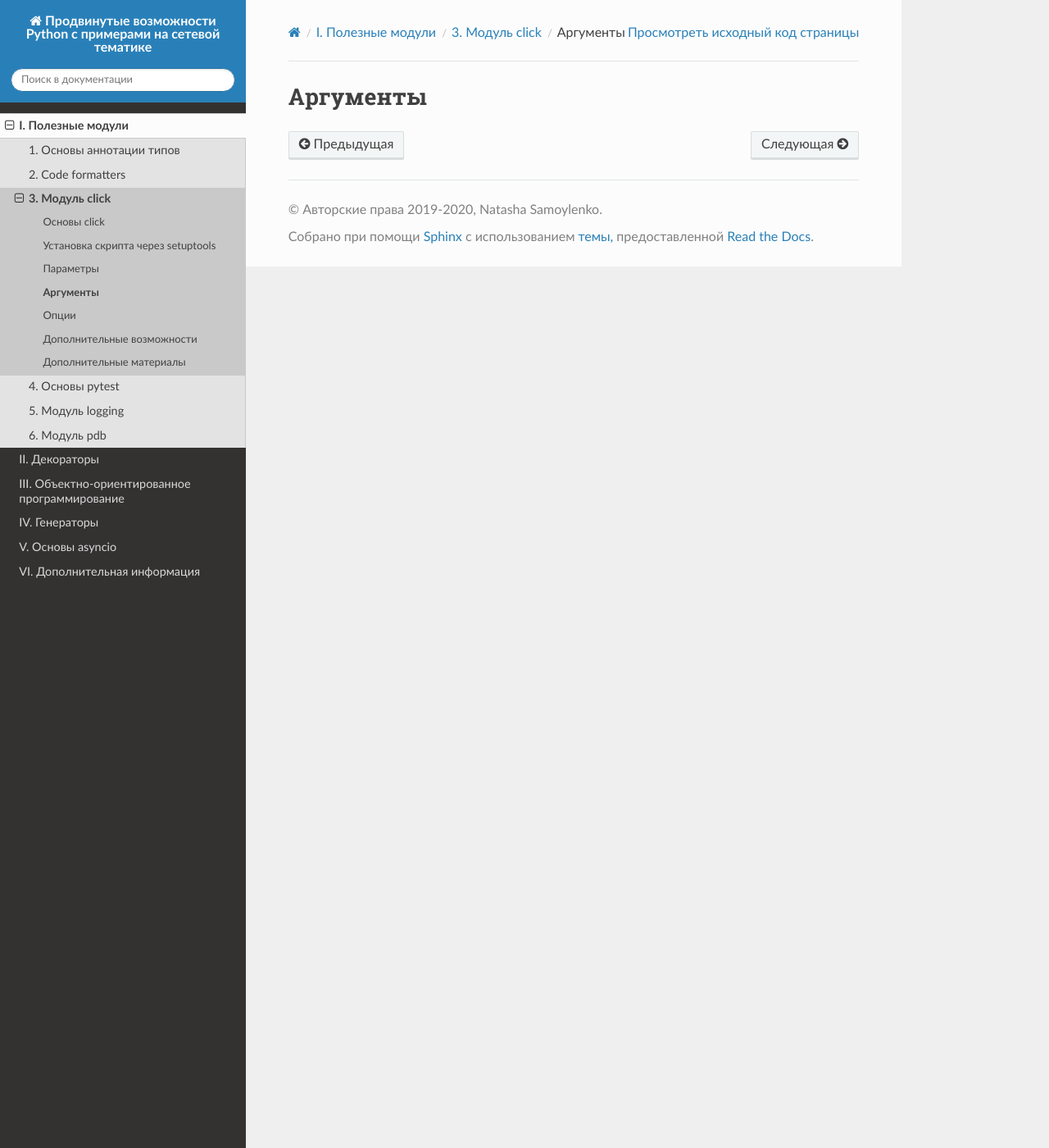
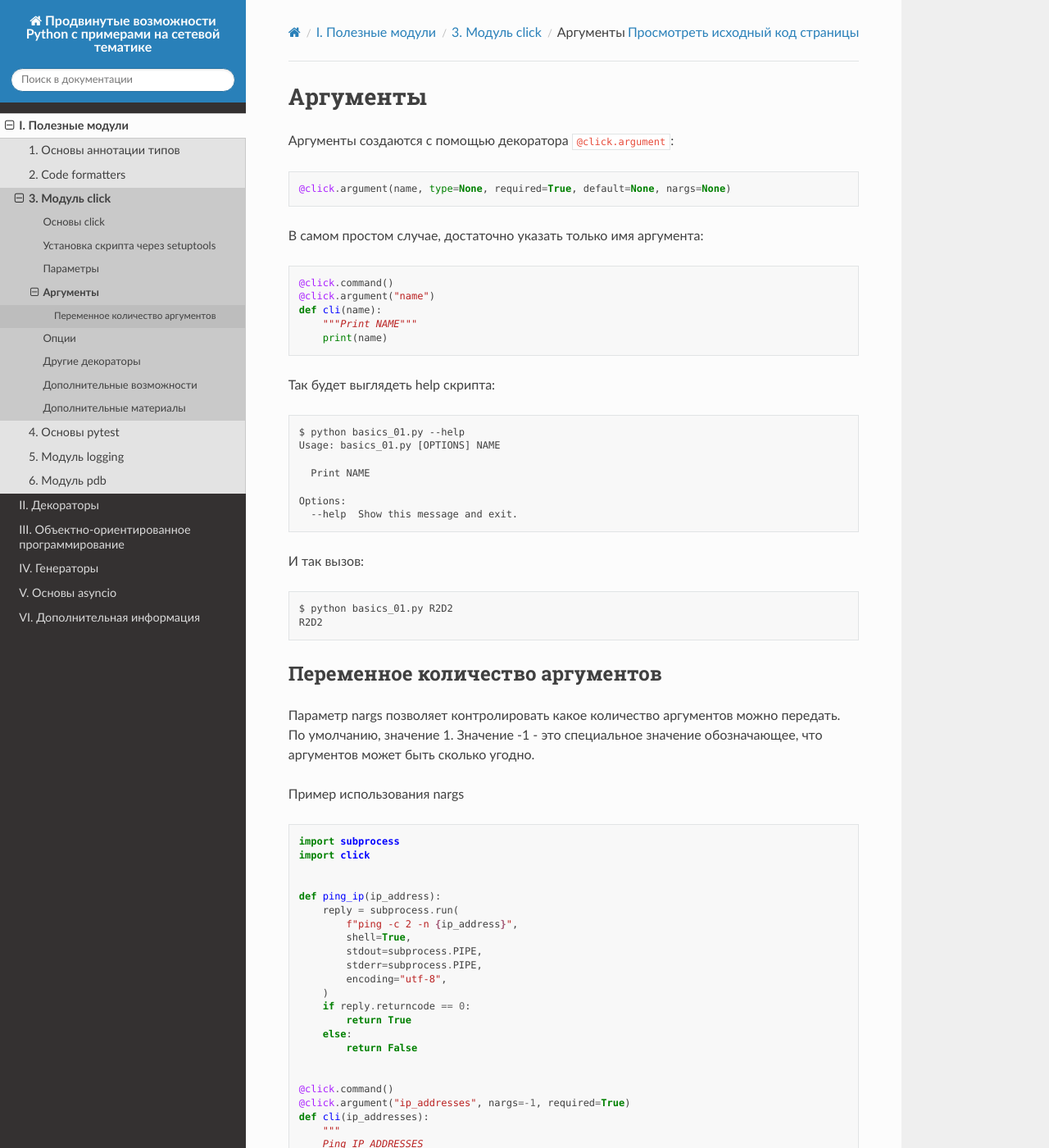
Before and after one commit to natenka/advpyneng-book, a Sphinx documentation site: the page built from docs/source/book/03_click/arguments.rst, in a window 1280 px wide and 1400 px high. Shown: the whole window at 82% size. Built offline with Sphinx 7.4.7 and the Read the Docs theme 2.0.0, drawn with Linux system fonts in a browser that asks for light colours; pages that are not in the unit, such as notebooks, are missing from menus; some of the changed text lies outside the part shown.

Commit message:
click draft

```diff
--- a/docs/source/book/03_click/arguments.rst
+++ b/docs/source/book/03_click/arguments.rst
@@ -1,2 +1,84 @@
 Аргументы
 ---------
+
+Аргументы создаются с помощью декоратора ``@click.argument``:
+
+.. code:: python
+
+    @click.argument(name, type=None, required=True, default=None, nargs=None)
+
+
+В самом простом случае, достаточно указать только имя аргумента:
+
+.. code:: python
+
+    @click.command()
+    @click.argument("name")
+    def cli(name):
+        """Print NAME"""
+        print(name)
+
+Так будет выглядеть help скрипта:
+
+::
+
+    $ python basics_01.py --help
+    Usage: basics_01.py [OPTIONS] NAME
+
+      Print NAME
+
+    Options:
+      --help  Show this message and exit.
+
+
+И так вызов:
+
+::
+
+    $ python basics_01.py R2D2
+    R2D2
+
+Переменное количество аргументов
+~~~~~~~~~~~~~~~~~~~~~~~~~~~~~~~~
+
+Параметр nargs позволяет контролировать какое количество аргументов можно передать.
+По умолчанию, значение 1. Значение -1 - это специальное значение обозначающее, что аргументов может быть
+сколько угодно.
+
+Пример использования nargs
+
+.. code:: python
+
+    import subprocess
+    import click
+
+
+    def ping_ip(ip_address):
+        reply = subprocess.run(
+            f"ping -c 2 -n {ip_address}",
+            shell=True,
+            stdout=subprocess.PIPE,
+            stderr=subprocess.PIPE,
+            encoding="utf-8",
+        )
+        if reply.returncode == 0:
+            return True
+        else:
+            return False
+
+
+    @click.command()
+    @click.argument("ip_addresses", nargs=-1, required=True)
+    def cli(ip_addresses):
+        """
+        Ping IP_ADDRESSES
+        """
+        for ip in ip_addresses:
+            if ping_ip(ip):
+                print(f"IP-адрес {ip:15} пингуется")
+            else:
+                print(f"IP-адрес {ip:15} не пингуется")
+
+
+    if __name__ == "__main__":
+        cli()
--- /dev/null
+++ b/docs/source/book/03_click/decorators.rst
@@ -0,0 +1,6 @@
+Другие декораторы
+-----------------
+
+* ``click.password_option(*param_decls, **attrs)``
+* ``click.confirmation_option(*param_decls, **attrs)``
+* ``click.version_option(version=None, *param_decls, **attrs)``
--- a/docs/source/book/03_click/index.rst
+++ b/docs/source/book/03_click/index.rst
@@ -22,6 +22,7 @@ Click не единственный модуль для обработки ар
    parameters
    arguments
    options
+   decorators
    utilities
    further_reading
    ../../exercises/03_exercises.rst
```
Also changed, not shown: docs/source/book/03_click/options.rst (+25 -0 lines), docs/source/book/03_click/parameters.rst (+53 -1 lines), docs/source/book/03_click/utilities.rst (+11 -0 lines).
